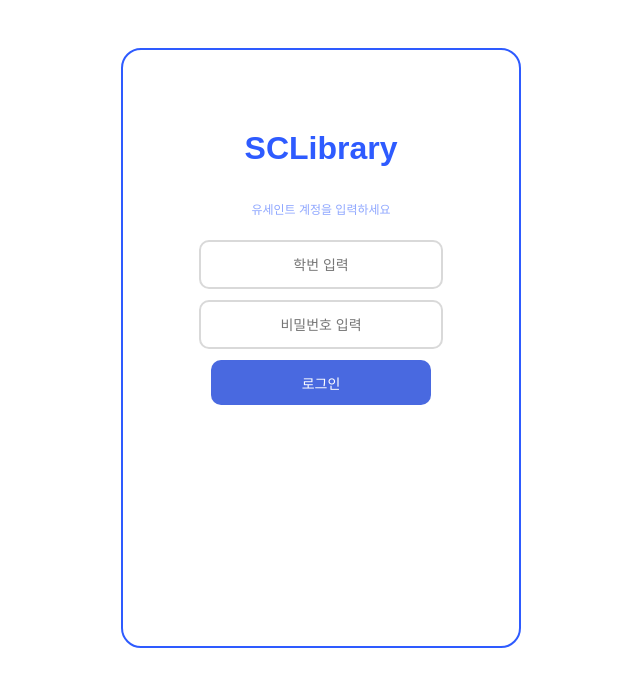
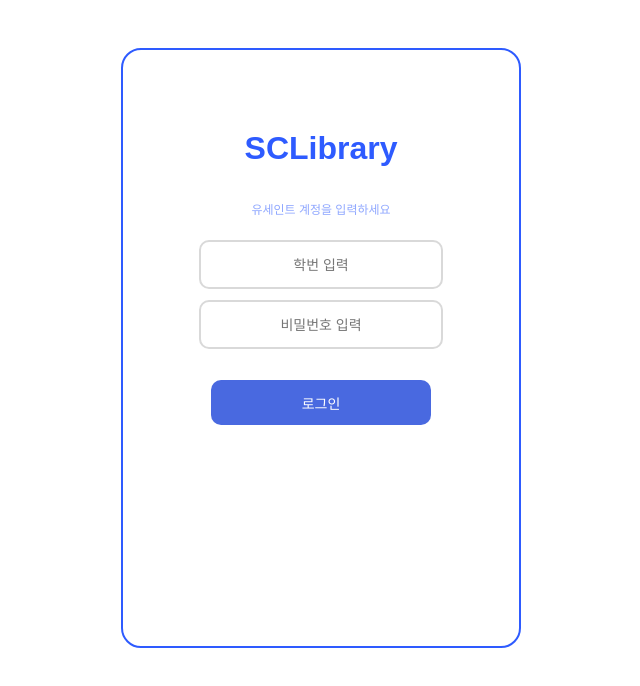
Before and after one commit to SSCC-Library/SSCCtal-FE.kiosk, a React (Vite) app: page / in a window 1280 px wide. Shown: the top 686 px of the page, without its empty margins (319-959 px from the left). Built offline with nearby package versions, Linux system fonts and the light colour scheme; no server answers.

Commit message:
design: 로그인 버튼 위치 조정 (#19)

```diff
--- a/src/components/button.css
+++ b/src/components/button.css
@@ -1,6 +1,6 @@
 .login-button {
 	position: absolute;
-	top: 310px;
+	top: 330px;
 	left: 50%;
 	transform: translateX(-50%);
 	width: 220px;
```
